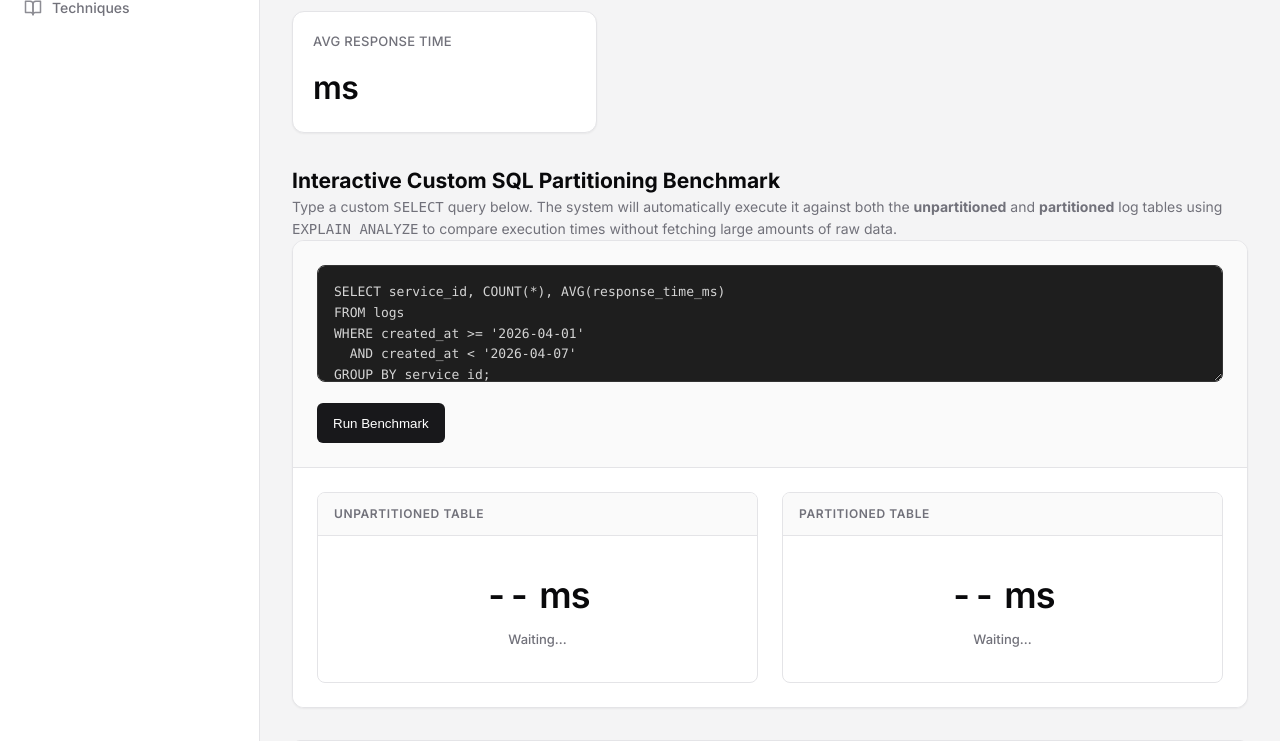
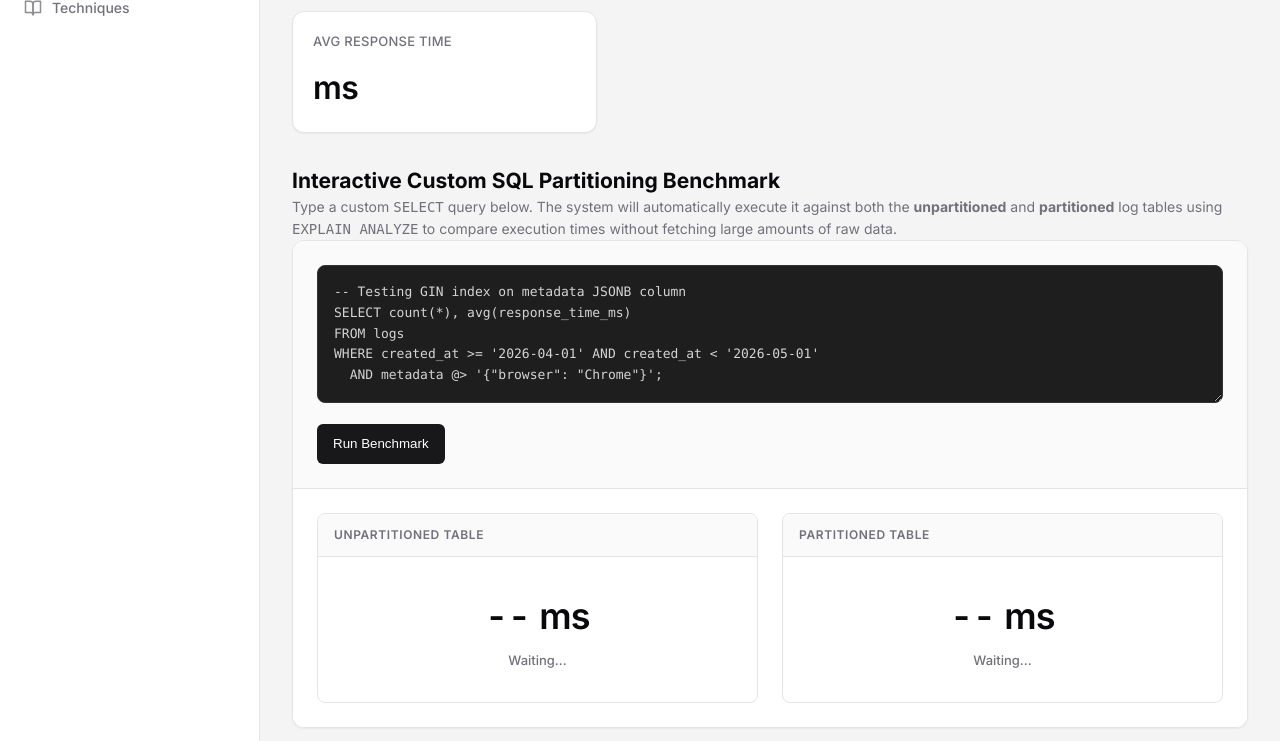
Before and after one commit to Hassan-Sajjad72/log-management-analytics-system, a Flask app: page / in a window 1280 px wide. Shown: the part 414-1155 px from the top of the page. Run offline with Flask 3, Linux system fonts and the light colour scheme; data that the repository does not hold is empty; some libraries are stand-ins or nearby versions.

Commit message:
feat: add JSONB metadata column to logs with GIN index and frontend formatting

```diff
--- a/backend/templates/dashboard.html
+++ b/backend/templates/dashboard.html
@@ -65,11 +65,11 @@
 
 <div class="custom-benchmark-section">
     <div class="custom-query-input">
-        <textarea id="custom-sql-input" rows="4" spellcheck="false" placeholder="Enter your SELECT query here...">SELECT service_id, COUNT(*), AVG(response_time_ms)
+<textarea id="custom-sql-input" rows="5" spellcheck="false" placeholder="Enter your SELECT query here...">-- Testing GIN index on metadata JSONB column
+SELECT count(*), avg(response_time_ms)
 FROM logs
-WHERE created_at >= '2026-04-01'
-  AND created_at < '2026-04-07'
-GROUP BY service_id;</textarea>
+WHERE created_at >= '2026-04-01' AND created_at < '2026-05-01'
+  AND metadata @> '{"browser": "Chrome"}';</textarea>
         <button id="run-custom-benchmark" class="primary-button">Run Benchmark</button>
     </div>
 
--- a/sql/schema/00_create_all_tables.sql
+++ b/sql/schema/00_create_all_tables.sql
@@ -52,5 +52,6 @@
     response_time_ms INT CHECK (response_time_ms >= 0),
     ip_address INET,
     status_code INT NOT NULL CHECK (status_code BETWEEN 100 AND 599),
+    metadata JSONB,
     created_at TIMESTAMPTZ NOT NULL
 );
--- a/sql/schema/04_create_indexes.sql
+++ b/sql/schema/04_create_indexes.sql
@@ -4,6 +4,9 @@
 -- Single-column index on created_at for time-range filtering
 CREATE INDEX IF NOT EXISTS idx_log_created_at
     ON logs (created_at DESC);
+
+-- For JSONB metadata searching
+CREATE INDEX IF NOT EXISTS idx_logs_metadata ON logs USING gin(metadata);
 
 -- Single-column index on log_level_id for severity filtering
 CREATE INDEX IF NOT EXISTS idx_log_log_level_id
--- a/sql/schema/05_create_partitioned_logs.sql
+++ b/sql/schema/05_create_partitioned_logs.sql
@@ -21,6 +21,7 @@
     response_time_ms INT CHECK (response_time_ms >= 0),
     ip_address  INET,
     status_code INT NOT NULL CHECK (status_code BETWEEN 100 AND 599),
+    metadata JSONB,
     created_at  TIMESTAMPTZ NOT NULL,
     PRIMARY KEY (log_id, created_at)
 ) PARTITION BY RANGE (created_at);
--- a/sql/schema/logs.sql
+++ b/sql/schema/logs.sql
@@ -12,5 +12,6 @@
     response_time_ms INT CHECK (response_time_ms >= 0),
     ip_address INET,
     status_code INT NOT NULL CHECK (status_code BETWEEN 100 AND 599),
+    metadata JSONB,
     created_at TIMESTAMPTZ NOT NULL
 );
```
Also changed, not shown: backend/templates/log_detail.html (+7 -1 lines), scripts/log_generation.py (+16 -1 lines).
